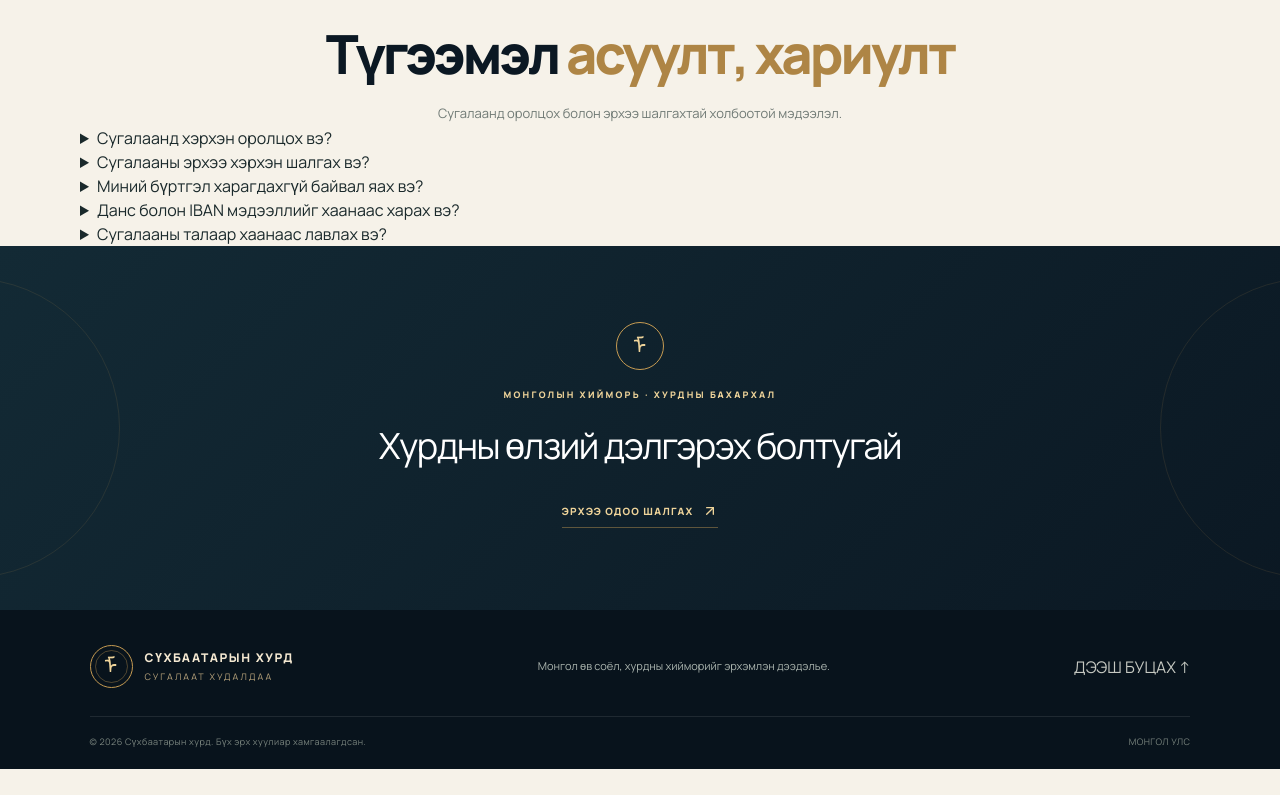
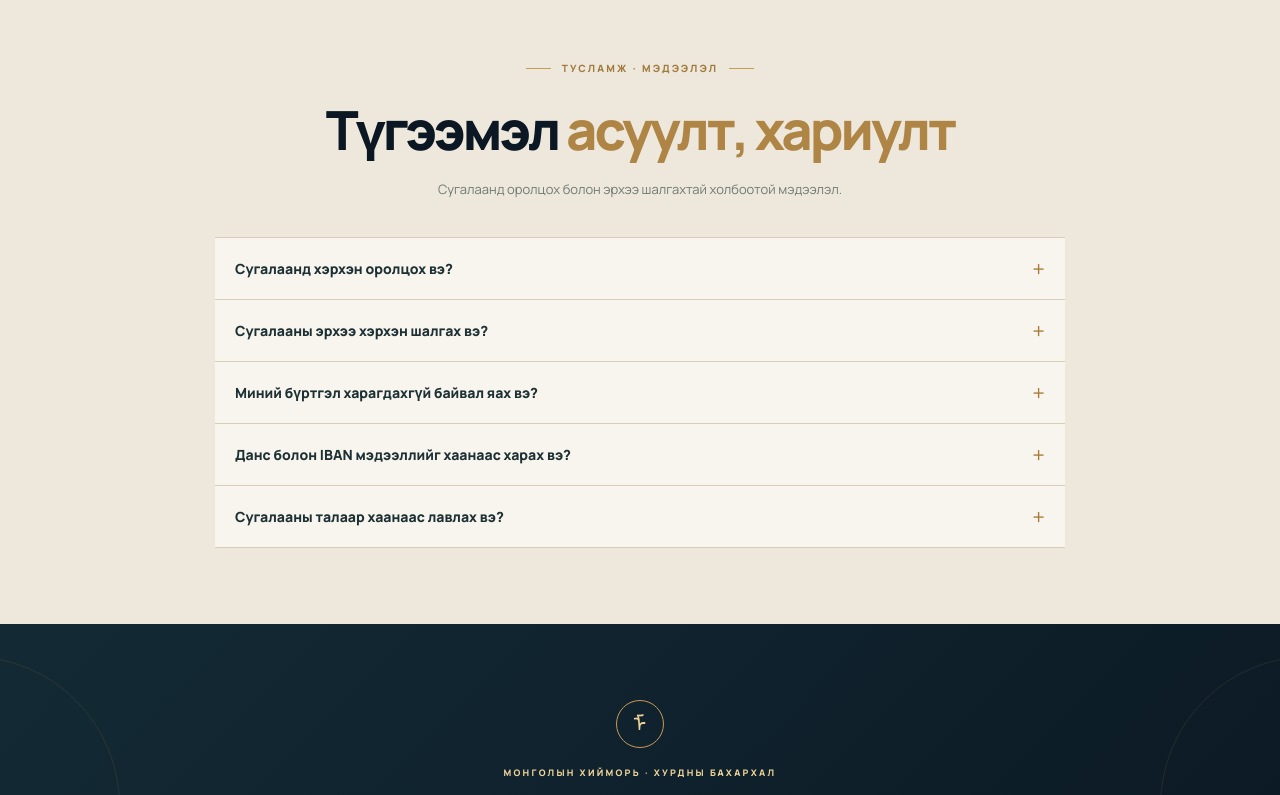
Before and after one commit to ssboroo/suhsug, a Next.js app: page / in a window 1280 px wide. Shown: the part 2605-3400 px from the top of the page. Before the commit the page ends 3374 px from the top, so only its background shows below. Built offline with nearby package versions, Linux system fonts and the light colour scheme; no server answers; the database is empty.

Commit message:
Style FAQ bank details and Facebook contact sections

```diff
--- a/app/globals.css
+++ b/app/globals.css
@@ -70,3 +70,25 @@ button,input{font:inherit}button{cursor:pointer}a{color:inherit}
 .facebook-share-btn{align-self:flex-start;display:inline-flex;align-items:center;justify-content:center;gap:9px;margin-top:24px;min-height:44px;padding:0 17px;border:1px solid #d0ad70;background:#142735;color:#f4dfb7;font-size:11px;font-weight:800;letter-spacing:.04em;transition:background .2s,transform .2s}
 .facebook-share-btn:hover{background:#254454;transform:translateY(-1px)}
 @media(max-width:700px){.campaign-progress-section{padding:28px 18px}.campaign-progress-card{grid-template-columns:1fr}.campaign-thumb-wrap,.campaign-thumb{min-height:190px;height:190px}.campaign-progress-content{padding:23px 20px}.campaign-progress-content h2{font-size:22px;margin:12px 0 20px}.progress-count{font-size:9px}}
+
+/* Public FAQ, payment account and contact */
+.bank-info-section,.faq-section{padding:76px 26px;background:#f7f3eb}
+.bank-info-inner{max-width:850px;margin:0 auto}
+.bank-info-inner>.section-title{margin:15px 0 10px}
+.bank-info-card{margin-top:25px;padding:8px 24px;background:#fffdf8;border:1px solid #e1d5c0;box-shadow:0 14px 38px #172b380b}
+.bank-info-row{display:flex;justify-content:space-between;align-items:center;gap:20px;padding:17px 0;border-bottom:1px solid #eee7dc}
+.bank-info-row:last-child{border-bottom:0}
+.bank-info-row span{font-size:12px;color:#7b827a}
+.bank-info-row strong{font-size:14px;color:#1c3036;text-align:right;overflow-wrap:anywhere}
+.bank-info-warning{font-size:11px;line-height:1.8;color:#8c6540;margin-top:13px}
+.faq-section{background:#eee8dc}
+.faq-list{max-width:850px;margin:35px auto 0;border-top:1px solid #d9cdb9}
+.faq-item{border-bottom:1px solid #d9cdb9;background:#f8f5ee}
+.faq-item summary{position:relative;cursor:pointer;list-style:none;padding:20px 54px 20px 20px;color:#1d3034;font-size:14px;font-weight:800}
+.faq-item summary::-webkit-details-marker{display:none}
+.faq-item summary:after{content:"+";position:absolute;right:20px;top:50%;transform:translateY(-50%);font-size:22px;color:#a77d3c;font-weight:400}
+.faq-item[open] summary:after{content:"−"}
+.faq-item p{margin:0;padding:0 20px 22px;color:#69736d;font-size:12px;line-height:1.9;max-width:760px}
+.footer-actions{display:flex;align-items:center;gap:20px;flex-wrap:wrap}
+.footer-actions a{font-size:9px;letter-spacing:.12em;color:var(--gold2);text-decoration:none;font-weight:800}
+@media(max-width:700px){.bank-info-section,.faq-section{padding:58px 18px}.bank-info-card{padding:5px 16px}.bank-info-row{align-items:flex-start;gap:12px;padding:15px 0}.bank-info-row span{font-size:10px}.bank-info-row strong{font-size:12px}.faq-list{margin-top:25px}.faq-item summary{font-size:12px;padding:17px 45px 17px 15px}.faq-item p{font-size:11px;padding:0 15px 18px}.footer-actions{width:100%;justify-content:space-between}}
```
